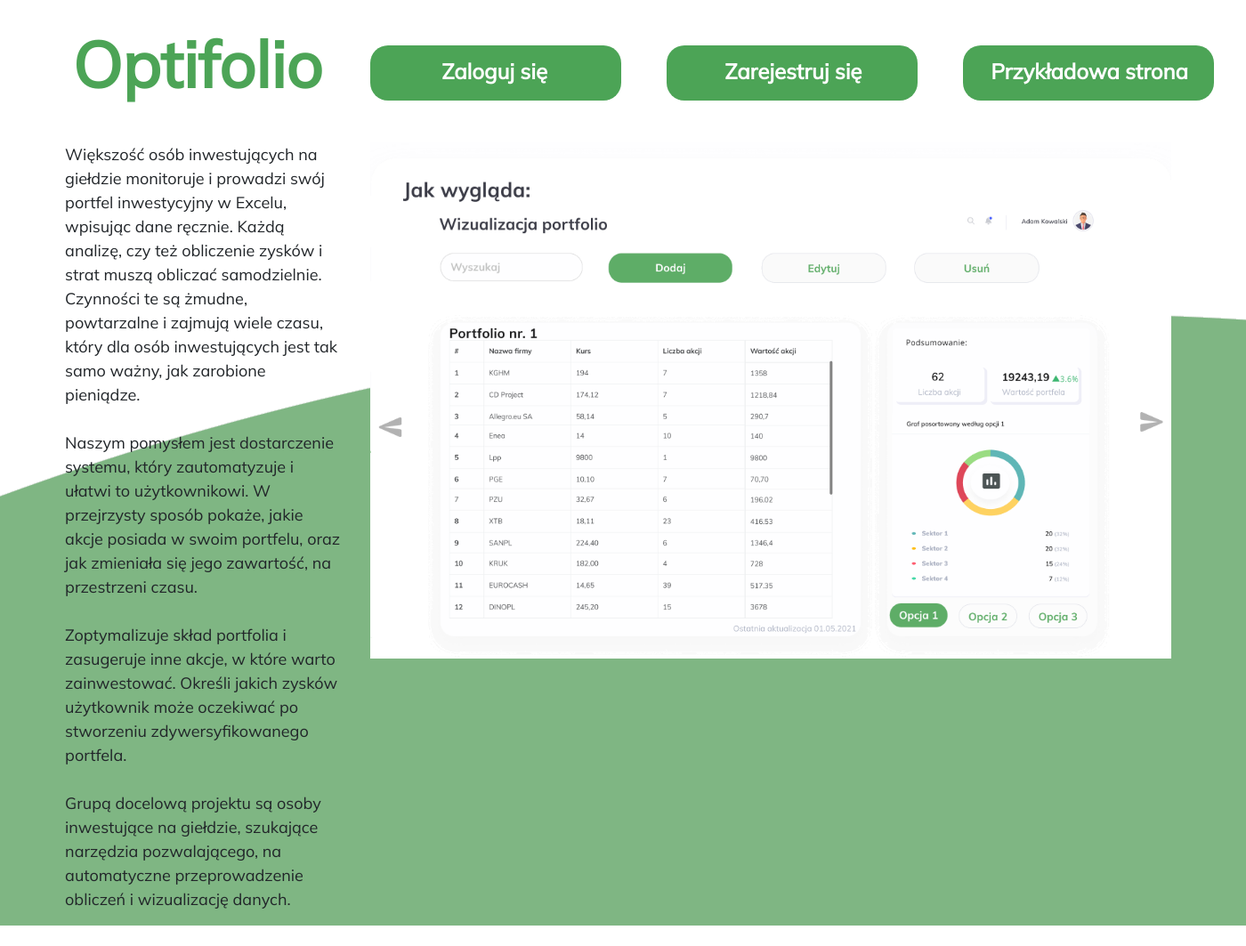
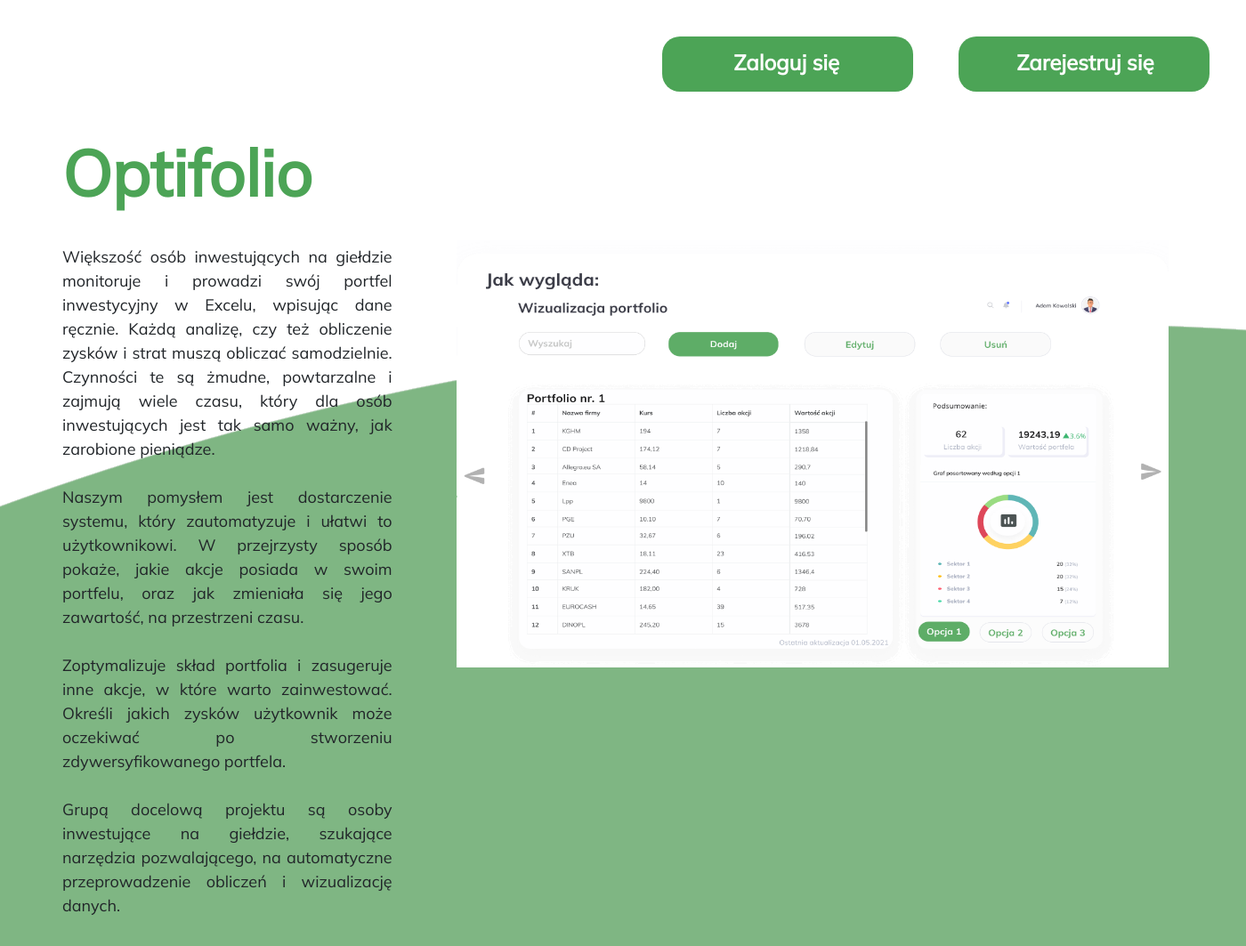
Before and after one commit to MaksymKokocinski/Optifolio-dev, a Django app: page /homepage/ in a window 1400 px wide. Shown: the whole page at 89% size. Before the commit the page ends 1040 px from the top, so only its background shows below. Run offline with Django 3.2, Linux system fonts and the light colour scheme; some libraries are stand-ins or nearby versions.

Commit message:
Updated homepage and login

```diff
--- a/optifolio/templates/optifolio/homepage.html
+++ b/optifolio/templates/optifolio/homepage.html
@@ -11,11 +11,12 @@
 <link rel="stylesheet" type="text/css" href="..\static\css\main.css">
 <link href="https://fonts.googleapis.com/css?family=Mulish&display=swap" rel="stylesheet" />
 </head>
+
 <body class="home">
 {% block content %}
 <nav class="navbar navbar-expand-sm navbar-light sticky-top">
 <div class="container-fluid">
-    <a class="navbar-brand" href="#" style="margin-left:4%;"><div class="napis">Optifolio</div></a>
+    <a class="navbar-brand" href="#" style="margin-left:4%;"></a>
     <div id="navbarResponsive">
         <ul class="navbar-nav ml-auto">
             <li class="nav-item">
@@ -23,9 +24,6 @@
             </li>
             <li class="nav-item">
                 <a class="nav-link" href="{% url 'register' %}"><div class="przycisk" style="padding-top:11px;padding-left:65px;">Zarejestruj się</div></a>
-            </li>
-            <li class="nav-item">
-                <a class="nav-link" href="{% url 'visualisationpage' %}"><div class="przycisk" style="padding-top:11px;padding-left:31px;">Przykładowa strona</div></a>
             </li>
         </ul>
 
@@ -35,15 +33,18 @@
 
 <div class="container-fluid justify-content-center">
     <div class="row justify-content-center" style="width:100%;">
-        <div class="col-3 opis">Większość osób inwestujących na giełdzie monitoruje i prowadzi swój portfel inwestycyjny w Excelu, wpisując dane ręcznie. Każdą analizę, czy też obliczenie zysków i strat muszą obliczać samodzielnie. Czynności te są żmudne, powtarzalne i zajmują wiele czasu, który dla osób inwestujących jest tak samo ważny, jak zarobione pieniądze.<br><br>
+        <div class="col-4 opis justify" style="padding-left:70px;">
+        <div class="napis">Optifolio</div>
+        <br>
+        <p class="text-justify">Większość osób inwestujących na giełdzie monitoruje i prowadzi swój portfel inwestycyjny w Excelu, wpisując dane ręcznie. Każdą analizę, czy też obliczenie zysków i strat muszą obliczać samodzielnie. Czynności te są żmudne, powtarzalne i zajmują wiele czasu, który dla osób inwestujących jest tak samo ważny, jak zarobione pieniądze.<br><br>
 Naszym pomysłem jest dostarczenie systemu, który zautomatyzuje i ułatwi to użytkownikowi. W przejrzysty sposób pokaże, jakie akcje posiada w swoim portfelu, oraz jak zmieniała się jego zawartość, na przestrzeni czasu. <br><br>
 Zoptymalizuje skład portfolia  i zasugeruje inne akcje, w które warto zainwestować. Określi jakich zysków użytkownik może oczekiwać po stworzeniu zdywersyfikowanego portfela.<br><br>
 
- Grupą docelową projektu są osoby inwestujące na giełdzie, szukające narzędzia pozwalającego, na automatyczne przeprowadzenie obliczeń i wizualizację danych.
+ Grupą docelową projektu są osoby inwestujące na giełdzie, szukające narzędzia pozwalającego, na automatyczne przeprowadzenie obliczeń i wizualizację danych.</p>
         </div>
 
-        <div class="col-8" align="right">
-            <img src = "../static/images/example.png" style="height:580px; width:900px;">
+        <div class="col-8" align="center" style="margin-top:130px;">
+           <a href="{% url 'visualisationpage' %}"> <img src = "../static/images/example.png" style="height:480px; width:800px;"></a>
             </div>
     </div>
  </div>
--- a/static/css/main.css
+++ b/static/css/main.css
@@ -121,7 +121,6 @@ a{
  }
 
  .kontener{
-     margin-top: 12%;
      background-color: white;
      height: 487px;
     width: 960px;
@@ -129,7 +128,6 @@ a{
     border-top-right-radius: 30px;
     border-bottom-left-radius: 30px;
     border-bottom-right-radius: 30px;
-    margin-left: 485px;
  }
 
  .inputy{
```
Also changed, not shown: optifolio/templates/optifolio/login.html (+2 -6 lines), 2 other files.
